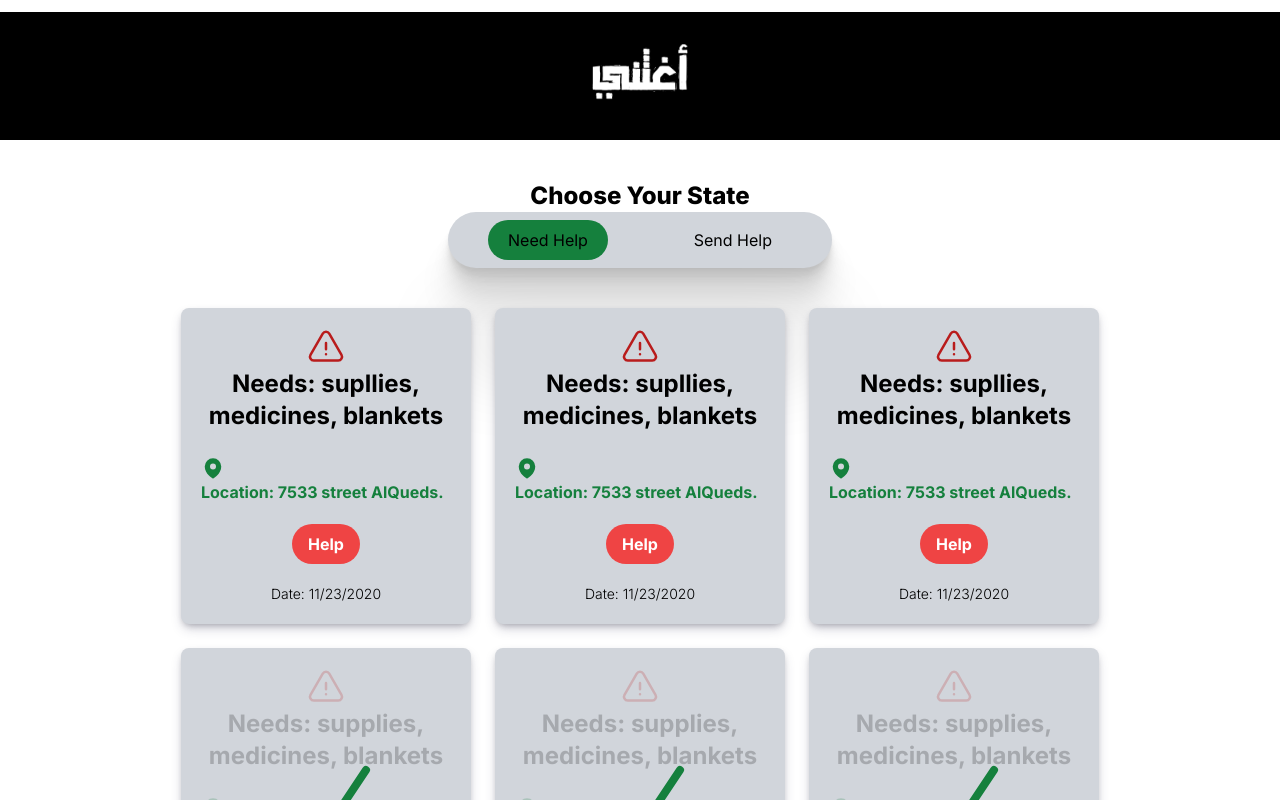
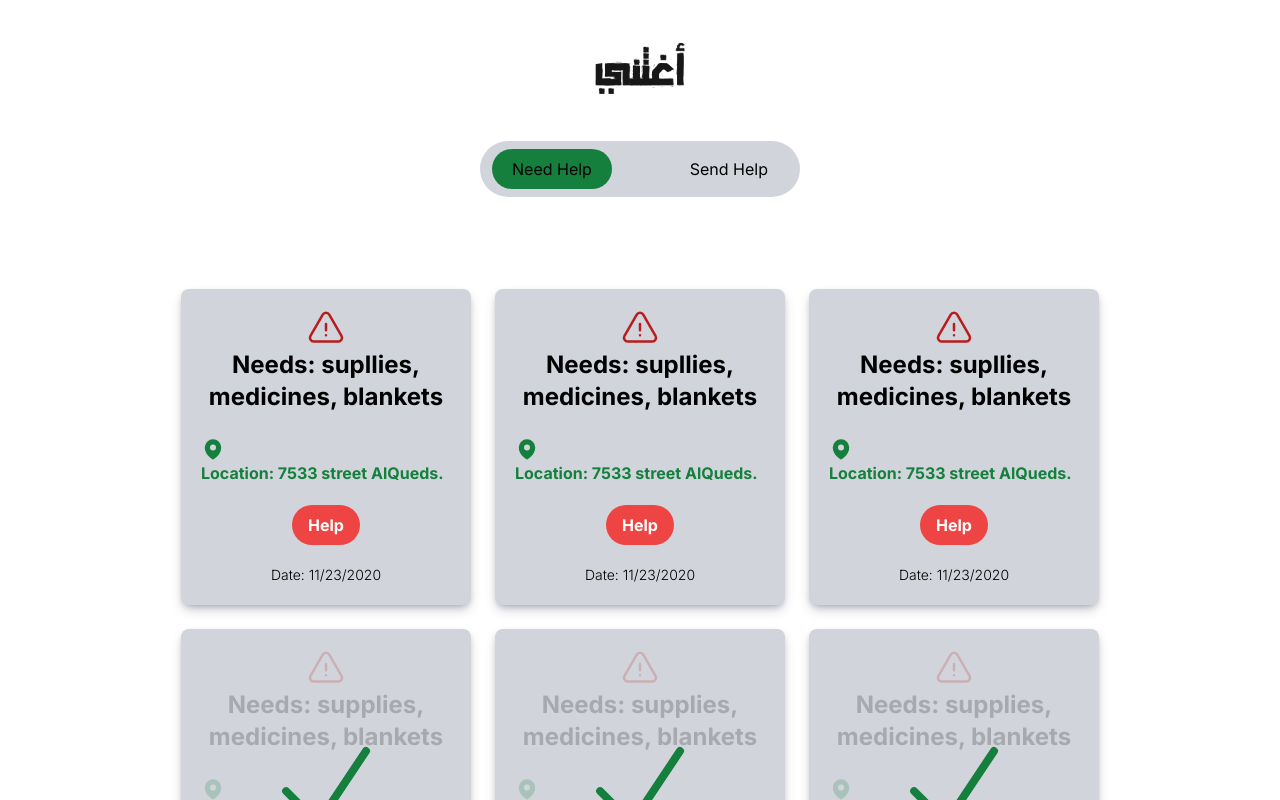
Before and after one commit to okcha4ever/aghitni, a Next.js app: page /send-help in a window 1280 px wide. Shown: the top 800 px of the page. Built offline with nearby package versions, Linux system fonts and the light colour scheme.

Commit message:
worked on the header.tsx

```diff
--- a/src/app/layout.tsx
+++ b/src/app/layout.tsx
@@ -26,7 +26,7 @@ export default function RootLayout({
       <html lang="en">
         <body className={`font-sans ${inter.variable}`}>
           <ReactQueryProvider>
-            {/* <Header /> */}
+            <Header />
             {children}
           </ReactQueryProvider>
         </body>
--- a/src/components/Header.tsx
+++ b/src/components/Header.tsx
@@ -1,20 +1,28 @@
+'use client'
 import React from "react";
 import AghitniLogo from "./AghitniLogo";
+import Link from "next/link";
+import {usePathname} from 'next/navigation'
 
 const Header = () => {
+  const pathname = usePathname()
   return (
     <center className="w-full">
-      <section className="container flex w-full flex-row-reverse items-center justify-center gap-5 pt-6">
+      <section className="container flex w-full flex-col items-center justify-center gap-5 pt-6">
         <div>
           <AghitniLogo width={120} className={"float-right flex justify-end"} />
         </div>
         <div className="flex justify-between rounded-full bg-gray-300 sm:w-80 sm:px-3 sm:py-2  ">
+          <Link href="/need-help">
             <button className="rounded-full bg-green-700 px-7 py-2 sm:px-5 sm:py-2">
               Need Help
             </button>
+          </Link>
+          <Link href="/send-help">
             <button className="rounded-full px-7 py-2 hover:bg-green-200 sm:px-5 sm:py-2">
               Send Help
             </button>
+          </Link>
         </div>
       </section>
     </center>
--- a/src/components/Send-help.tsx
+++ b/src/components/Send-help.tsx
@@ -1,27 +1,11 @@
 import React from "react";
 import Image from "next/image";
+import AghitniLogo from "./AghitniLogo";
 const SendHelp = () => {
   return (
     <section className="container m-3 mx-auto flex-col items-center justify-between">
-      <header className="container mx-auto flex flex-col items-center justify-center bg-black ">
-        <Image
-          className=" w-32"
-          src="/20231102_222513.png"
-          width={200}
-          height={100}
-          alt="Aghitni Logo"
-        />
-      </header>
-      <main className="flex flex-col justify-center items-center lg:mt-10 sm:mt-5">
-        <h1 className="font-extrabold text-2xl">Choose Your State</h1>
-        <div className="flex justify-between rounded-full bg-gray-300 shadow-[0_2.8px_2.2px_rgba(0,_0,_0,_0.034),_0_6.7px_5.3px_rgba(0,_0,_0,_0.048),_0_12.5px_10px_rgba(0,_0,_0,_0.06),_0_22.3px_17.9px_rgba(0,_0,_0,_0.072),_0_41.8px_33.4px_rgba(0,_0,_0,_0.086),_0_100px_80px_rgba(0,_0,_0,_0.12)] sm:w-96 sm:px-10 sm:py-2">
-          <button className="rounded-full bg-green-700 px-7 py-2 sm:px-5 sm:py-2">
-            Need Help
-          </button>
-          <button className="hover-bg-green-200 rounded-full px-7 py-2 sm:px-5 sm:py-2">
-            Send Help
-          </button>
-        </div>
+      <main className="flex flex-col items-center justify-center sm:mt-5 lg:mt-10">
+
         <div className="mt-15 flex flex-wrap items-center justify-center gap-6 p-10 sm:mx-5">
           {[1, 2, 3].map((index) => (
             <div
```
Also changed, not shown: 1 other file (tests, documents, lock files or other folders). Lines whose indentation alone changed are shown as unchanged.
